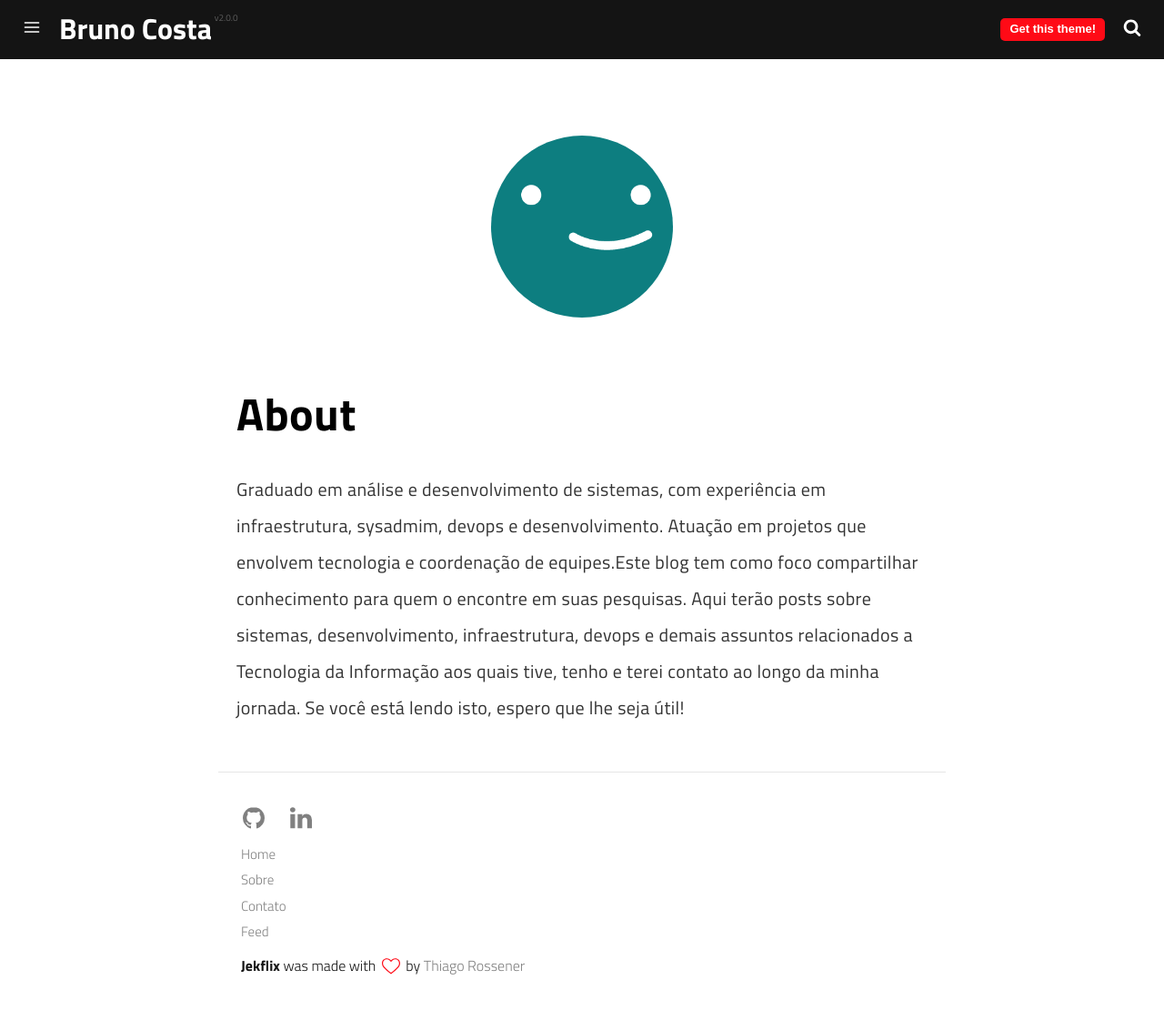
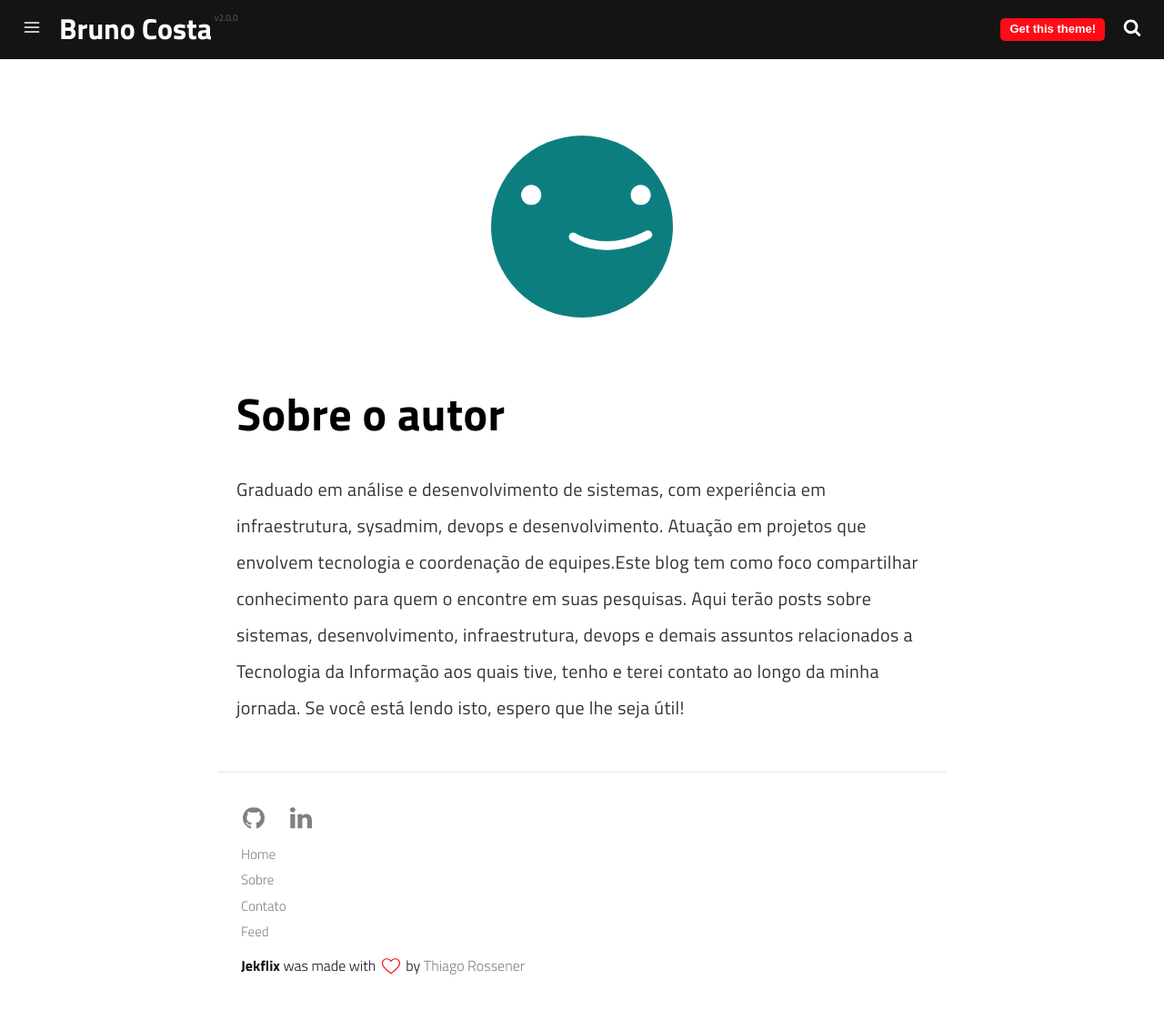
Before and after one commit to bhenriquecs/brunocostablog.github.io, a Jekyll site: the page built from pages/about.md, in a window 1280 px wide and 1110 px high. Shown: the whole window at 91% size. Built offline with Jekyll 4.4.1, drawn with Linux system fonts in a browser that asks for light colours; a script that is not in the unit is left out.

Commit message:
Update about.md

```diff
--- a/pages/about.md
+++ b/pages/about.md
@@ -7,6 +7,6 @@ permalink: /about/
 
 <img class="img-rounded" src="/assets/img/uploads/profile.png" alt="Bruno Costa" width="200">
 
-# About
+# Sobre o autor
 
 Graduado em análise e desenvolvimento de sistemas, com experiência em infraestrutura, sysadmim, devops e desenvolvimento. Atuação em projetos que envolvem tecnologia e coordenação de equipes.Este blog tem como foco compartilhar conhecimento para quem o encontre em suas pesquisas. Aqui terão posts sobre sistemas, desenvolvimento, infraestrutura, devops e demais assuntos relacionados a Tecnologia da Informação aos quais tive, tenho e terei contato ao longo da minha jornada. Se você está lendo isto, espero que lhe seja útil!
```
